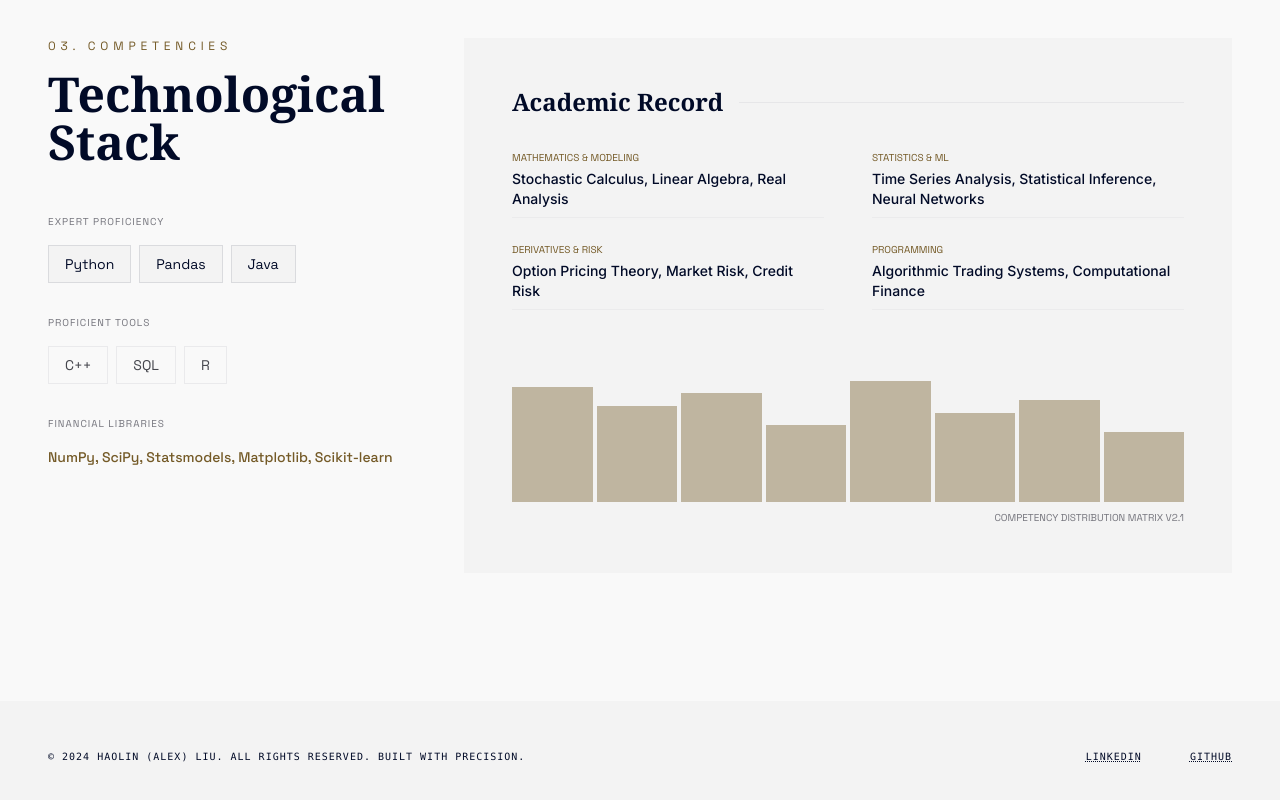
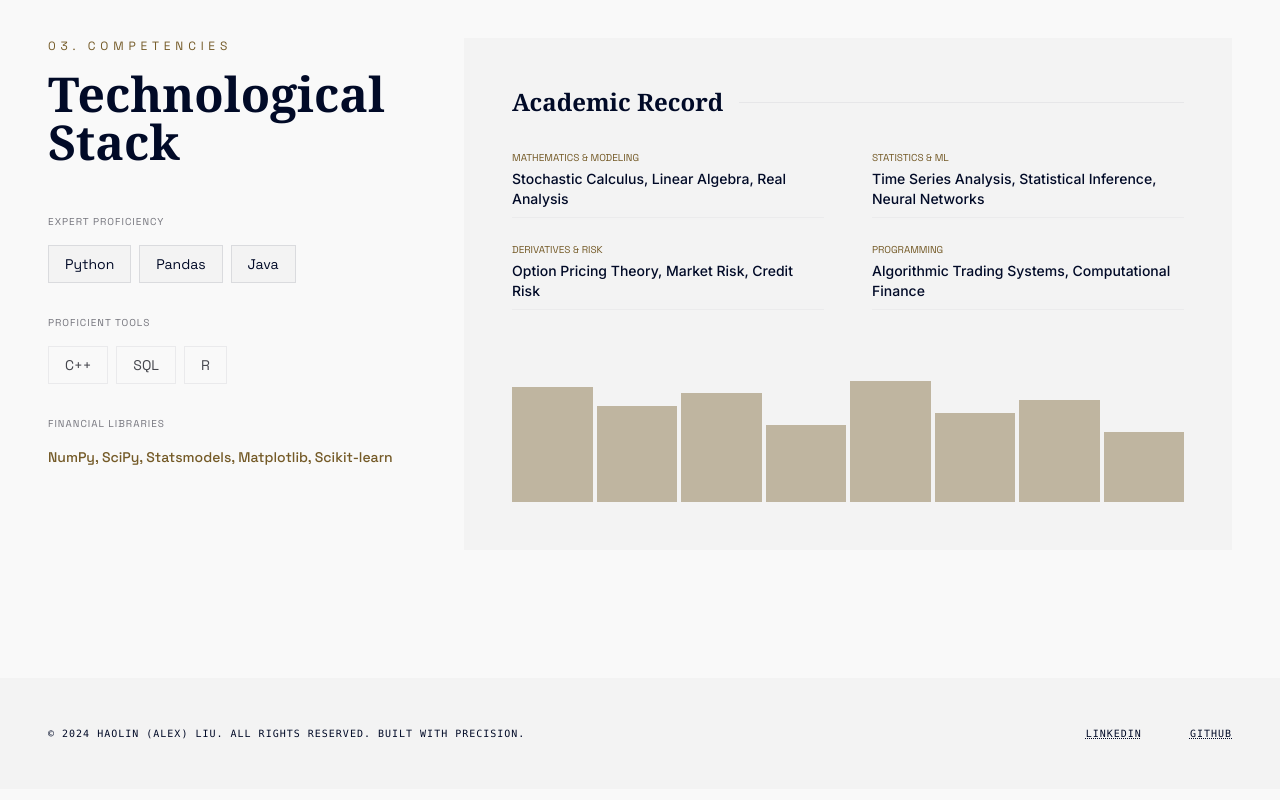
Before and after one commit to Demoniooo/Personal_website, a React (Vite) app: page / in a window 1280 px wide. Shown: the part 4528-5328 px from the top of the page. Built offline with nearby package versions, Linux system fonts and the light colour scheme.

Commit message:
Remove Competency Distribution Matrix text

```diff
--- a/src/components/Skills.jsx
+++ b/src/components/Skills.jsx
@@ -66,7 +66,6 @@ export default function Skills() {
             <div className="bg-secondary w-full" style={{ height: "80%" }}></div>
             <div className="bg-secondary w-full" style={{ height: "55%" }}></div>
           </div>
-          <div className="mt-2 font-label text-[10px] text-outline text-right uppercase">Competency Distribution Matrix v2.1</div>
         </div>
       </div>
     </section>
```
